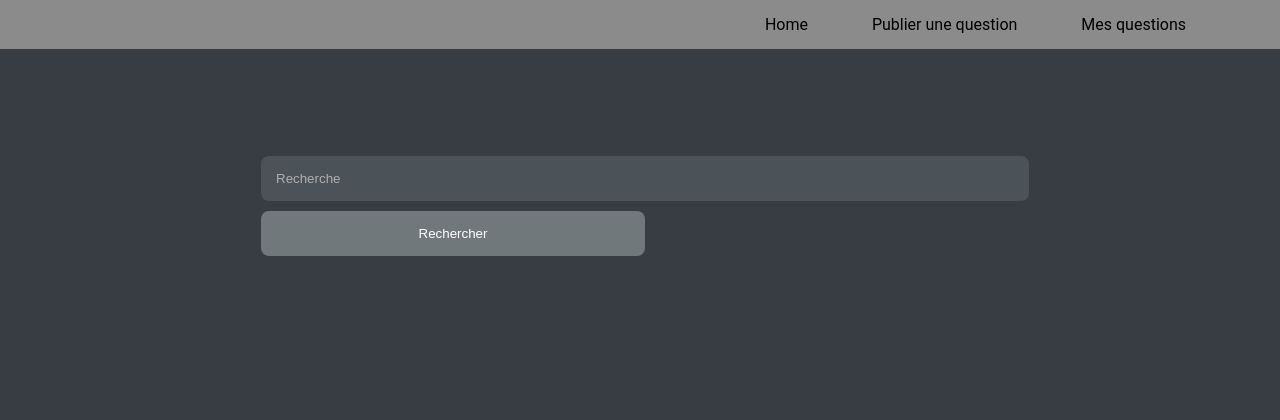
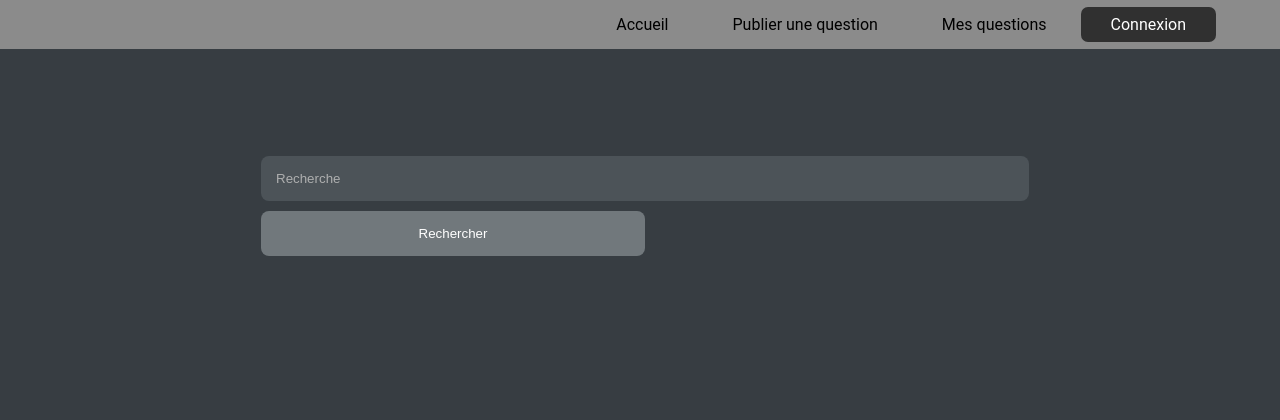
Before and after one commit to C0D0/AutoForum, a PHP site: page /index.php in a window 1280 px wide. Shown: the top 420 px of the page. Run offline with PHP 8.4, Linux system fonts and the light colour scheme; data that the repository does not hold is empty.

Commit message:
fix home

```diff
--- a/assets/css/style.css
+++ b/assets/css/style.css
@@ -230,7 +230,6 @@ ul li a.active {
 
 height: 100px;
 width:100px;
-/*background-color: crimson;*/
 border-radius: 50%;
 display: flex;
 justify-content: center;
--- a/assets/includes/navbar.php
+++ b/assets/includes/navbar.php
@@ -1,14 +1,15 @@
 
 <nav>
-        <div class="logo" href="../assets/image/logo.png"></div>
+        <div class="logo" href="../assets/image/log.png"></div>
         <input type="checkbox" id="checkbox">
         <label for="checkbox" id="icon">
         <svg fill="none" stroke="currentColor" viewBox="0 0 24 24" xmlns="http://www.w3.org/2000/svg"><path stroke-linecap="round" stroke-linejoin="round" stroke-width="2" d="M4 6h16M4 12h16M4 18h16"></path></svg>
         </label>
         <ul>
-            <li><a href="../../index.php">Home</a></li>
+            <li><a href="../../index.php">Accueil</a></li>
             <li><a href="../../vues/v_publier-question.php">Publier une question</a></li>
             <li><a href="../../vues/v_mes-questions.php">Mes questions</a></li>
+            <li><a href="../../vues/v_connexion.php" class="active">Connexion</a></li>
             <?php
               if(isset($_SESSION['auth'])){
                 ?>
```
